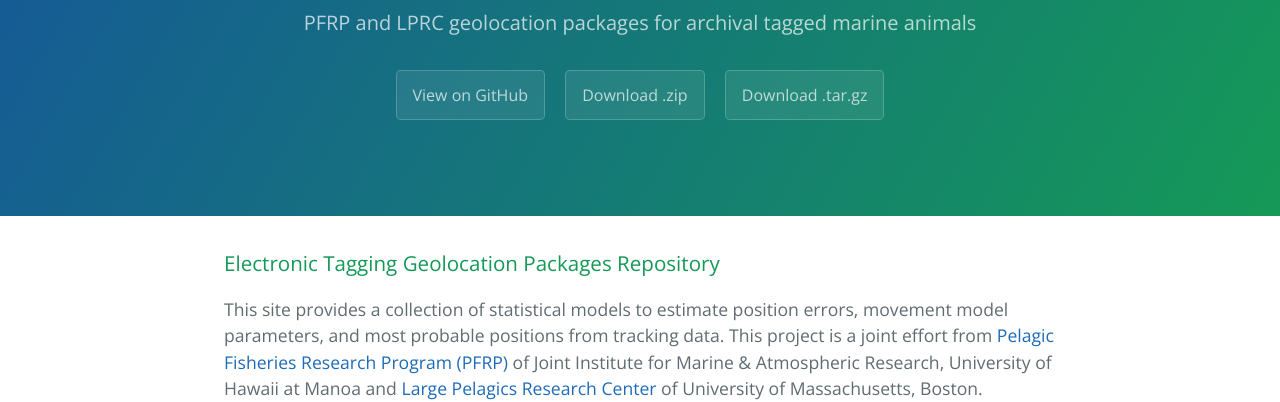
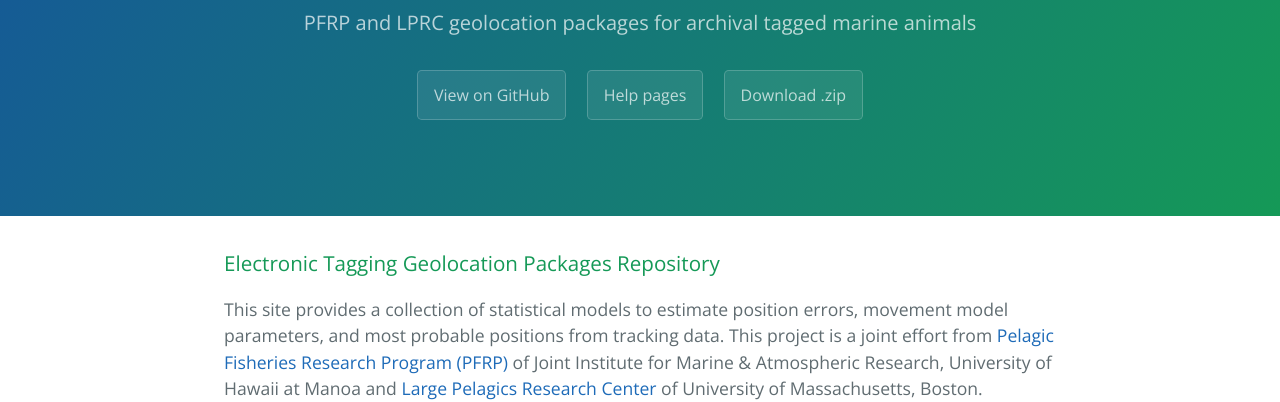
Before and after one commit to positioning/positioning.github.io, a plain HTML site: page index.html in a window 1280 px wide. Shown: the part 167-569 px from the top of the page. Drawn offline with nearby package versions, Linux system fonts and the light colour scheme.

Commit message:
Updated home page

```diff
--- a/index.html
+++ b/index.html
@@ -14,8 +14,8 @@
       <h1 class="project-name">Geolocation</h1>
       <h2 class="project-tagline">PFRP and LPRC geolocation packages for archival tagged marine animals</h2>
       <a href="https://github.com/positioning/kalmanfilter" class="btn">View on GitHub</a>
+	  <a href="https://github.com/positioning/kalmanfilter/wiki" class="btn">Help pages</a>
       <a href="https://github.com/positioning/kalmanfilter/zipball/master" class="btn">Download .zip</a>
-      <a href="https://github.com/positioning/kalmanfilter/tarball/master" class="btn">Download .tar.gz</a>
     </section>
 
     <section class="main-content">
```
